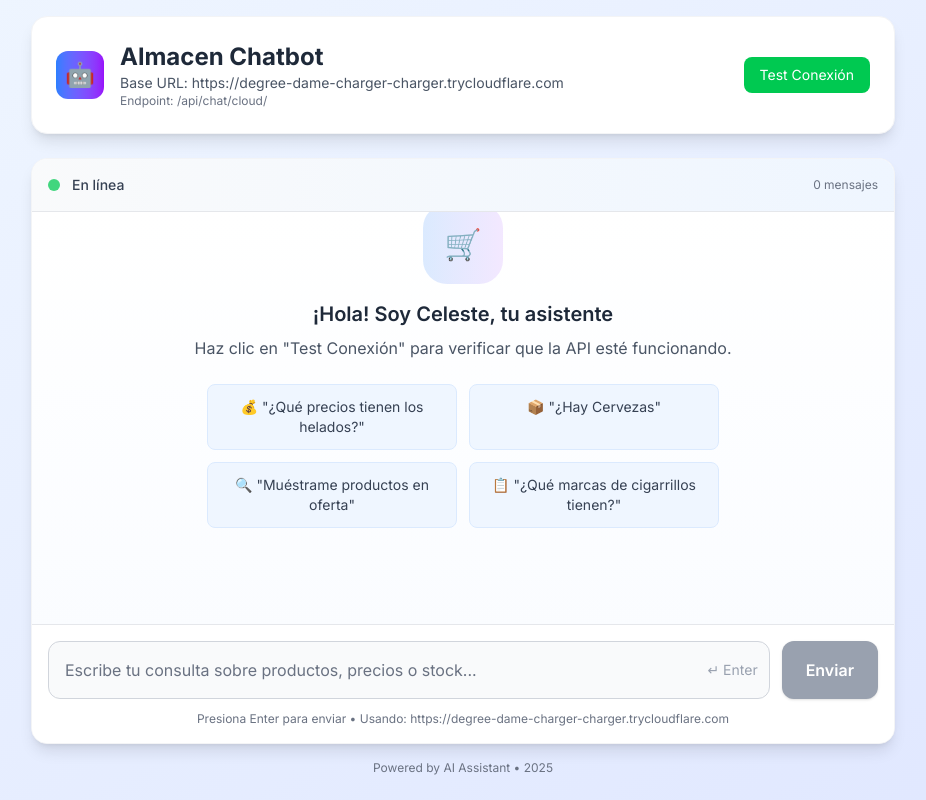
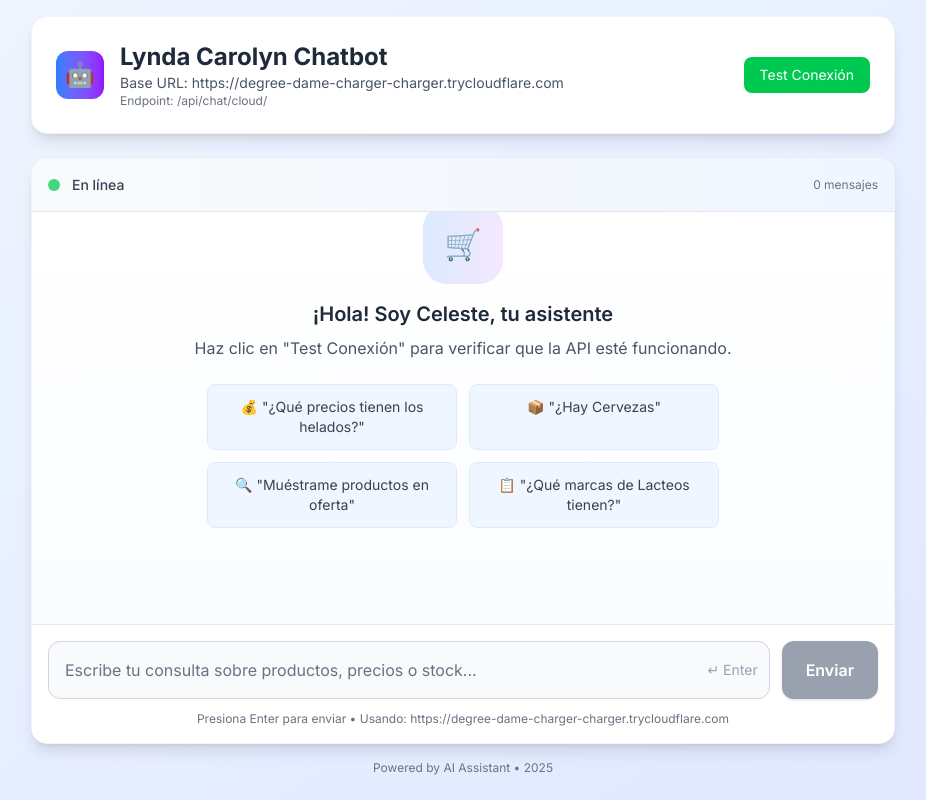
Before and after one commit to danitzn/sb_frontend, a Next.js app: page / in a window 1280 px wide. Shown: the whole page, without its empty margins (177-1103 px from the left). Built offline with nearby package versions, Linux system fonts and the light colour scheme.

Commit message:
cambios en vistas de chat1

```diff
--- a/app/page.tsx
+++ b/app/page.tsx
@@ -161,7 +161,7 @@ export default function ChatPage() {
               </div>
               <div>
                 <h1 className="text-2xl font-bold text-gray-800">
-                  Almacen Chatbot
+                  Lynda Carolyn Chatbot
                 </h1>
                 <p className="text-sm text-gray-600">
                   Base URL: {API_BASE_URL}
@@ -229,7 +229,7 @@ export default function ChatPage() {
                       🔍 "Muéstrame productos en oferta"
                     </div>
                     <div className="bg-blue-50 rounded-lg p-3 text-sm text-gray-700 border border-blue-100">
-                      📋 "¿Qué marcas de cigarrillos tienen?"
+                      📋 "¿Qué marcas de Lacteos tienen?"
                     </div>
                   </div>
                 </div>
```
